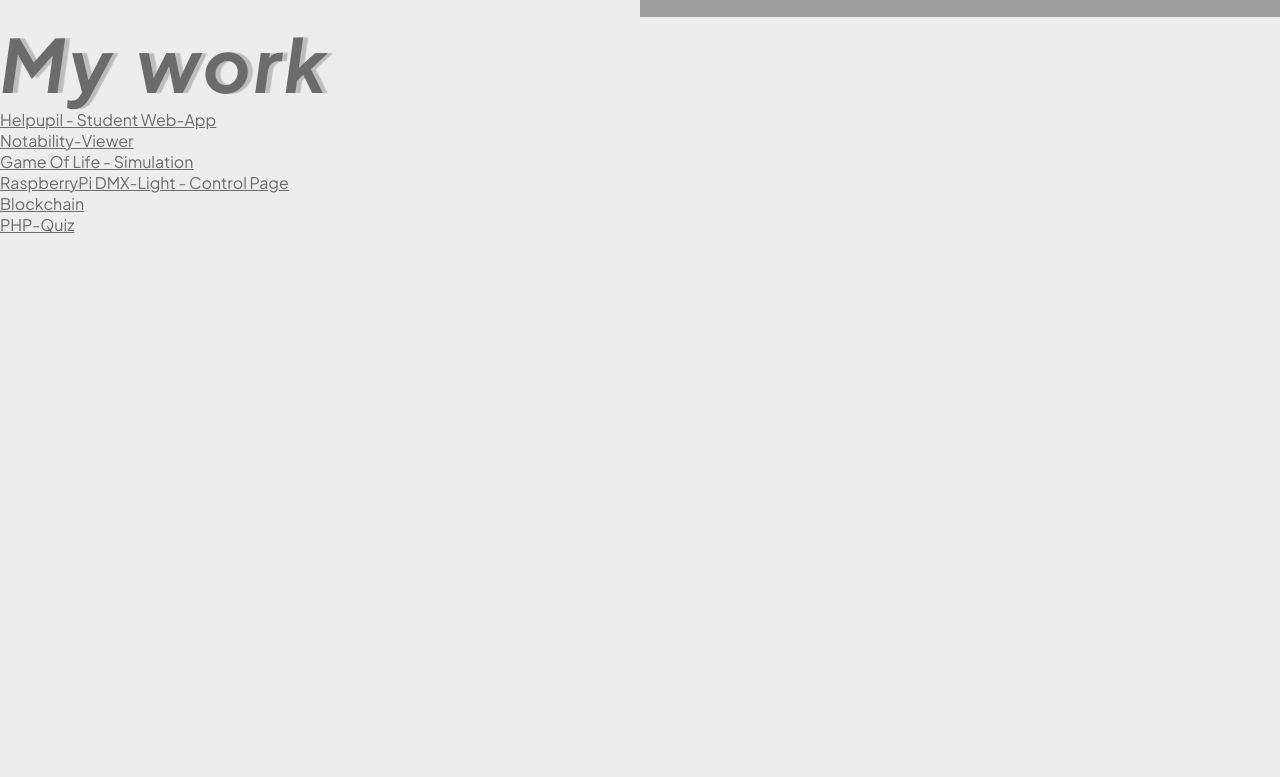
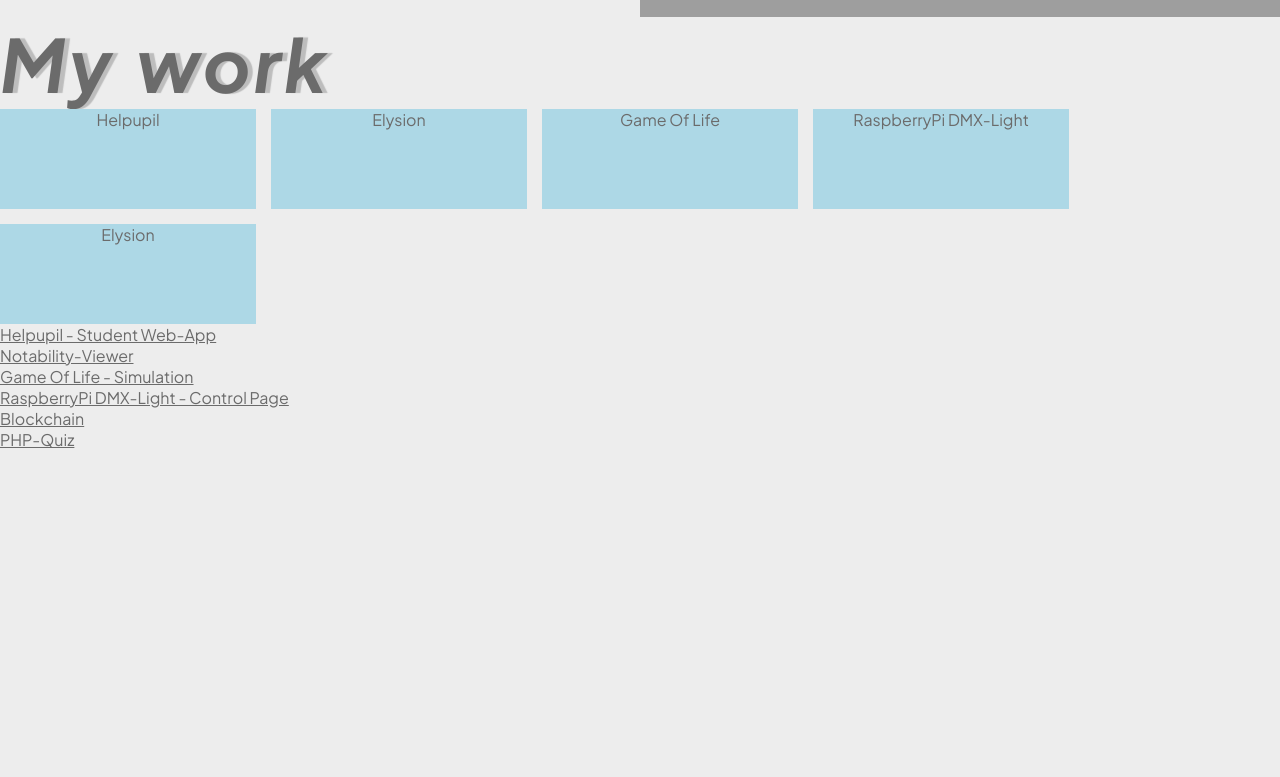
Before and after one commit to richardkrikler/richardkrikler.github.io, a plain HTML site: page index.html in a window 1280 px wide. Shown: the part 1583-2360 px from the top of the page. Drawn offline with Linux system fonts and the light colour scheme; grey boxes are pictures that could not be loaded.

Commit message:
content projects

```diff
--- a/index.html
+++ b/index.html
@@ -12,13 +12,10 @@
 
     <title>Richard Krikler</title>
 
-    <!-- Font Awsome -->
-    <script src="https://kit.fontawesome.com/87d3f13c28.js" crossorigin="anonymous"></script>
-
     <!-- CSS -->
     <link rel="stylesheet" href="style.css">
 
-    <!-- Favicon - ICON -->
+    <!-- Favicon -->
     <!--    <link rel='icon' type='image/x-icon' href='favicon.ico'/>-->
     <!--    <link rel="apple-touch-icon" href="favicon.ico"/>-->
 </head>
@@ -37,7 +34,6 @@
             <path d="M24 30.75 12 18.75 14.15 16.6 24 26.5 33.85 16.65 36 18.8Z"/>
         </svg>
     </div>
-
 
     <div class="overlay-slider"></div>
 </div>
@@ -65,6 +61,25 @@
 <div class="content" id="projects">
     <div>
         <h1>My work</h1>
+    </div>
+
+    <div class="project-container">
+        <div class="project">
+            Helpupil
+        </div>
+        <div class="project">
+            Elysion
+        </div>
+        <div class="project">
+            Game Of Life
+        </div>
+        <div class="project">
+            RaspberryPi DMX-Light
+        </div>
+        <div class="project">
+            Elysion
+        </div>
+
     </div>
 
     <div>
@@ -114,7 +129,7 @@
 </body>
 
 <script>
-    window.scrollTo(0, 0)
+    // window.scrollTo(0, 0)
 
     function scrollDown() {
         const scrollPos = document.documentElement.scrollTop - (document.documentElement.clientTop || 0)
--- a/style.css
+++ b/style.css
@@ -167,9 +167,26 @@ ul {
     position: relative;
 }
 
+.content#projects .project-container {
+    display: flex;
+    flex-wrap: wrap;
+    align-items: center;
+    gap: 15px;
+}
+
+.content#projects .project-container .project {
+    background-color: lightblue;
+    width: 20%;
+    min-width: 200px;
+    max-width: 300px;
+    height: 100px;
+    text-align: center;
+}
+
 /* --- Contact --- */
 
 .content#contact {
+    position: relative;
 }
 
 footer {
```
